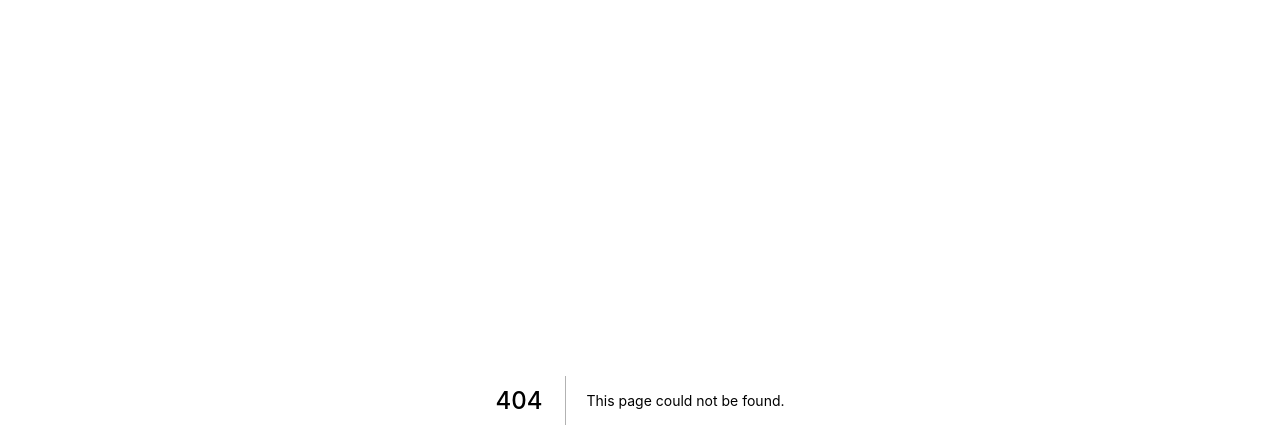
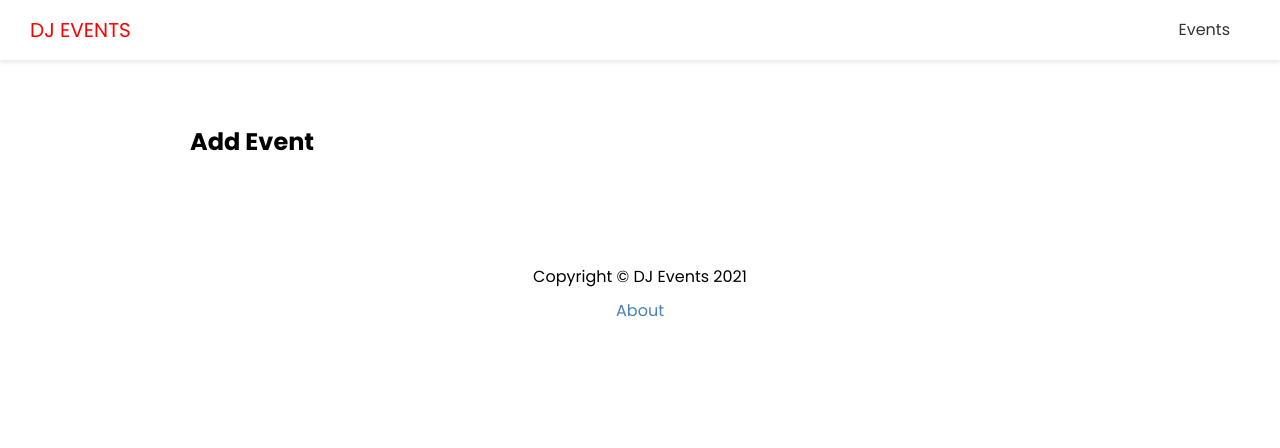
Before and after one commit to rishavjaiss/Music-Events-Manager, a Next.js app: page /events/add in a window 1280 px wide. Before the commit this address had no page. Shown: the top 448 px of the page. Built offline with nearby package versions, Linux system fonts and the light colour scheme.

Commit message:
Create Layout , Header, Footer

```diff
--- /dev/null
+++ b/components/Footer.js
@@ -0,0 +1,13 @@
+import Link from "next/link";
+import styles from "../styles/Footer.module.css";
+
+export default function Footer() {
+  return (
+    <footer className={styles.footer}>
+      <p>Copyright &copy; DJ Events 2021</p>
+      <p>
+        <Link href="/about">About</Link>
+      </p>
+    </footer>
+  );
+}
--- /dev/null
+++ b/components/Header.js
@@ -0,0 +1,23 @@
+import styles from "../styles/Header.module.css";
+import Link from "next/link";
+
+export default function Header() {
+  return (
+    <header className={styles.header}>
+      <div className={styles.logo}>
+        <Link href="/">
+          <a>DJ Events</a>
+        </Link>
+      </div>
+      <nav>
+        <ul>
+          <li>
+            <Link href="/events">
+              <a>Events</a>
+            </Link>
+          </li>
+        </ul>
+      </nav>
+    </header>
+  );
+}
--- /dev/null
+++ b/components/Layout.js
@@ -0,0 +1,26 @@
+import React from "react";
+import Head from "next/head";
+import styles from "../styles/layout.module.css";
+import Header from "./Header";
+import Footer from "./Footer";
+
+export default function Layout({ title, keywords, description, children }) {
+  return (
+    <div>
+      <Head>
+        <title>{title}</title>
+        <meta name="description" content={description} />
+        <meta name="keywords" content={keywords} />
+      </Head>
+      <Header />
+      <div className={styles.container}>{children}</div>
+      <Footer />
+    </div>
+  );
+}
+
+Layout.defaultProps = {
+  title: "DJ Events | Find the hottest parties",
+  description: "Find the latest DJ and other musical events",
+  keywords: "music, dj ,edm",
+};
--- /dev/null
+++ b/pages/events/add.js
@@ -0,0 +1,9 @@
+import Layout from "../../components/layout";
+
+export default function AddEventPage() {
+  return (
+    <Layout title="Add New Event">
+      <h2>Add Event</h2>
+    </Layout>
+  );
+}
--- /dev/null
+++ b/styles/Footer.module.css
@@ -0,0 +1,8 @@
+.footer {
+  margin: 100px 0 40px;
+  text-align: center;
+}
+
+.footer p {
+  margin: 5px 0;
+}
--- /dev/null
+++ b/styles/Header.module.css
@@ -0,0 +1,56 @@
+.header {
+  display: flex;
+  justify-content: space-between;
+  align-items: center;
+  background: #fff;
+  color: #333;
+  height: 60px;
+  padding: 0 30px;
+  box-shadow: 0 2px 5px rgba(0, 0, 0, 0.1);
+}
+
+.header a {
+  color: #333;
+  margin-right: 20px;
+}
+
+.header a:hover {
+  color: #000;
+}
+.header ul {
+  display: flex;
+  align-items: center;
+  justify-content: center;
+  list-style: none;
+}
+
+.logo {
+  color: red;
+  font-size: 20px;
+  text-transform: uppercase;
+}
+
+.logo a {
+  color: red;
+}
+
+@media (max-width: 768px) {
+  .header {
+    flex-direction: column;
+    height: auto;
+  }
+
+  .header ul {
+    margin: 20px 0;
+    flex-direction: column;
+    text-align: center;
+  }
+
+  .header a {
+    margin-right: 0;
+  }
+
+  .logo {
+    margin: 20px 0;
+  }
+}
--- a/styles/globals.css
+++ b/styles/globals.css
@@ -1,16 +1,66 @@
+@import url("https://fonts.googleapis.com/css2?family=Poppins:wght@300;400;500;600;700&display=swap");
+
+* {
+  box-sizing: border-box;
+  margin: 0;
+  padding: 0;
+}
+
 html,
 body {
-  padding: 0;
-  margin: 0;
-  font-family: -apple-system, BlinkMacSystemFont, Segoe UI, Roboto, Oxygen,
-    Ubuntu, Cantarell, Fira Sans, Droid Sans, Helvetica Neue, sans-serif;
+  font-family: "Poppins", sans-serif;
+  line-height: 1.8;
 }
 
 a {
-  color: inherit;
   text-decoration: none;
+  color: steelblue;
 }
 
-* {
-  box-sizing: border-box;
+p {
+  margin: 10px 0;
 }
+
+h1 {
+  margin-bottom: 20px;
+}
+
+.btn {
+  display: inline-block;
+  background: red;
+  color: #fff;
+  padding: 10px 20px;
+  cursor: pointer;
+  border: 0;
+  border-radius: 5px;
+}
+
+.btn:hover {
+  opacity: 0.9;
+}
+
+.btn-secondary {
+  font: inherit;
+  font-size: 13px;
+  background: #000;
+  color: #fff !important;
+  border: 0;
+  border-radius: 5px;
+  padding: 5px 15px;
+  margin: 0 20px;
+  cursor: pointer;
+}
+
+.btn-secondary:hover {
+  opacity: 0.8;
+}
+
+.btn-icon {
+  display: flex;
+  align-items: center;
+  justify-content: center;
+}
+
+.btn-icon svg {
+  margin-right: 5px;
+}
--- /dev/null
+++ b/styles/layout.module.css
@@ -0,0 +1,5 @@
+.container {
+  margin: 60px auto;
+  max-width: 960px;
+  padding: 0 30px;
+}
```
Also changed, not shown: pages/about.js (added, +10 -0 lines), pages/events/[...slug].js (added, +9 -0 lines), pages/events/index.js (added, +10 -0 lines), pages/index.js (+6 -66 lines).
